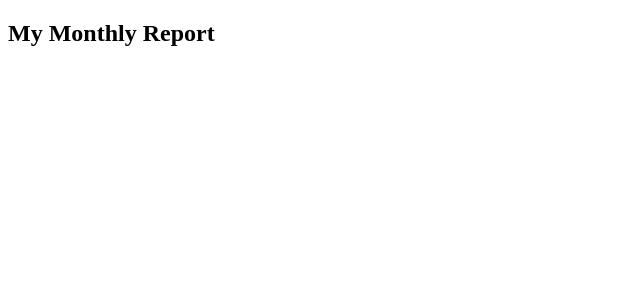
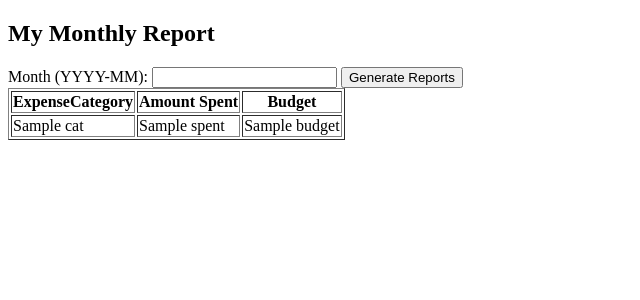
Before and after one commit to gaikwadshantanu12/ExpenseTracker, a Flask app: template templates/my_reports.html in a window 1280 px wide. Shown: the top 300 px of the page, without its empty margins (0-640 px from the left). Run offline with Flask 3, Linux system fonts and the light colour scheme; the template is opened without the code that fills it: most values are stand-ins (such as "Sample title", 1, 10 or a date in 2020).

Commit message:
Monthly Report Functionality

```diff
--- a/app.py
+++ b/app.py
@@ -1,7 +1,7 @@
 from flask import Flask, render_template, request, redirect, url_for
 import sqlite3
 import datetime
-from utils import check_budget
+from utils import check_budget, monthly_report
 
 app = Flask(__name__)
 DB_PATH = "database/expense_tracker.db"
@@ -36,6 +36,7 @@ def set_budget():
 
     return render_template("set_budget.html")
 
+# add expenses
 @app.route("/addExpense", methods=["GET", "POST"])
 def add_expense():
     conn = sqlite3.connect(DB_PATH)
@@ -61,5 +62,14 @@ def add_expense():
 
     return render_template("add_expense.html")
 
+# view all reports
+@app.route("/viewReport", methods=["GET", "POST"])
+def report():
+    if request.method == "POST":
+        month = request.form["month"]
+        data = monthly_report(month)
+        return render_template("my_reports.html", month=month, data=data)
+    return render_template("my_reports.html", data=None)
+
 if __name__ == "__main__":
     app.run()
--- a/templates/my_reports.html
+++ b/templates/my_reports.html
@@ -5,5 +5,26 @@
 </head>
 <body>
     <h2>My Monthly Report</h2>
+    <form method="post">
+        Month (YYYY-MM): <input name="month" required>
+        <button type="submit">Generate Reports</button>
+    </form>
+
+    {% if data %}
+    <table border="1">
+        <tr>
+            <th>ExpenseCategory</th>
+            <th>Amount Spent</th>
+            <th>Budget</th>
+        </tr>
+        {% for cat, spent, budget in data %}
+        <tr>
+            <td>{{ cat }}</td>
+            <td>{{ spent }}</td>
+            <td>{{ budget }}</td>
+        </tr>
+        {% endfor %}
+    </table>
+    {% endif %}
 </body>
 </html>
```
Also changed, not shown: utils.py (+18 -0 lines), README.md (added), database/expense_tracker.db, images/add_budget.png (added), images/add_expense.png (added), images/budget_table.png (added), images/category_table.png (added), images/expenses_table.png (added), images/main.png (added), images/report.png (added), images/report2.png (added).
